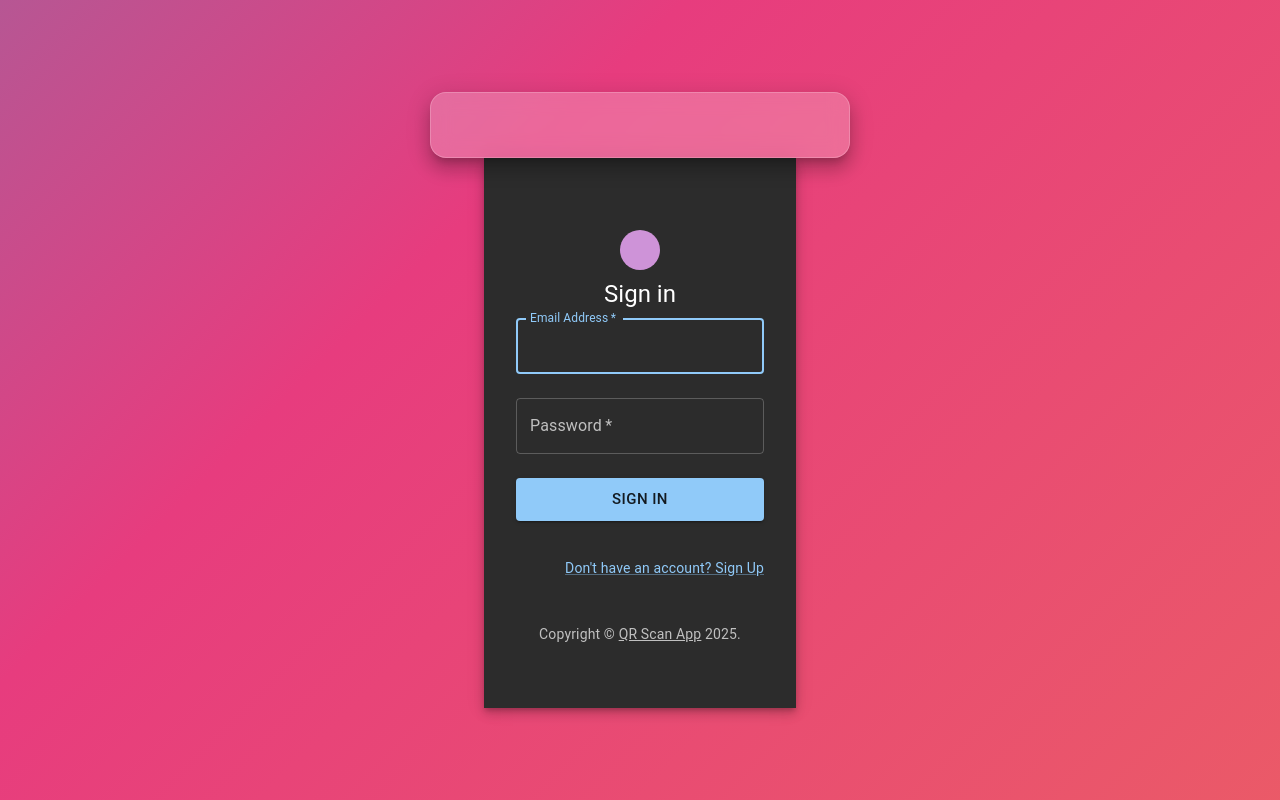
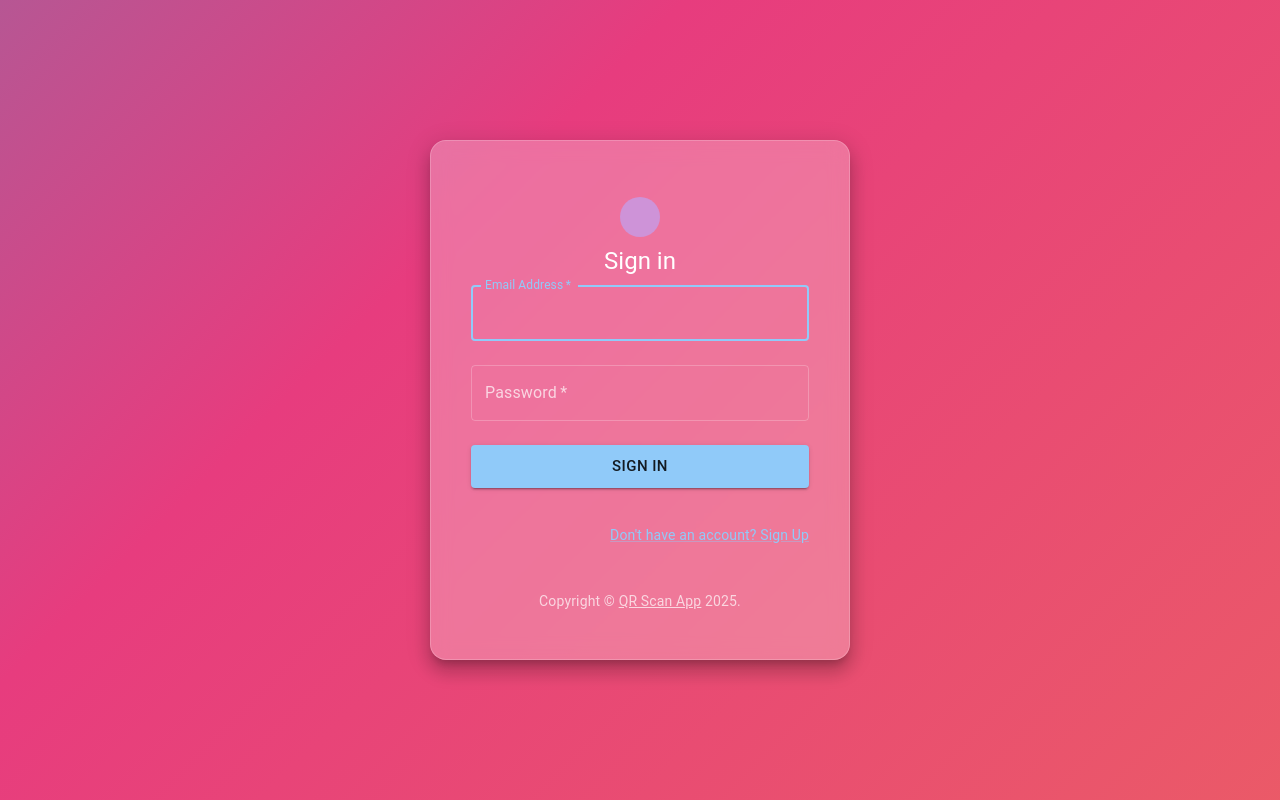
Before and after one commit to Abhi122802/qrstatus12, a React (Create React App) app: page / in a window 1280 px wide. Built offline with nearby package versions, Linux system fonts and the light colour scheme; some icons are missing.

Commit message:
firstss commit

```diff
--- a/src/components/LoginPage.js
+++ b/src/components/LoginPage.js
@@ -82,40 +82,33 @@ const LoginPage = () => {
       component="main"
       sx={{
         height: '100vh',
-        width: '100vw',
-        display: 'flex',
-        flexDirection: 'column',
+        width:"100vw", // Ensure it covers the full viewport height
         background: 'linear-gradient(-45deg, #ee7752, #e73c7e, #23a6d5, #23d5ab)',
         backgroundSize: '400% 400%',
         animation: `${gradientAnimation} 15s ease infinite`,
         justifyContent: 'center',
         alignItems: 'center',
+        display: 'flex',
       }}
     >
       <CssBaseline />
       <Paper
         elevation={12}
         sx={{
-          p: 4,
+          py: { xs: 4, sm: 6 },
+          px: { xs: 3, sm: 5 },
           borderRadius: 4,
           width: '100%',
           maxWidth: 420,
+          display: 'flex',
+          flexDirection: 'column',
+          alignItems: 'center',
           // Glassmorphism effect
-          backgroundColor: 'rgba(255, 255, 255, 0.1)',
+          backgroundColor: 'rgba(255, 255, 255, 0.15)',
           backdropFilter: 'blur(10px)',
           border: '1px solid rgba(255, 255, 255, 0.2)',
         }}
-      />
-      <Grid item xs={12} sm={8} md={5} component={Paper} elevation={6} square>
-        <Box
-          sx={{
-            my: 8,
-            mx: 4,
-            display: 'flex', // This is correct
-            flexDirection: 'column', // This is correct
-            alignItems: 'center',
-          }}
-        >
+      >
           <Avatar sx={{ m: 1, bgcolor: 'secondary.main' }}>
             <LockOutlinedIcon />
           </Avatar>
@@ -123,7 +116,7 @@ const LoginPage = () => {
             Sign in
           </Typography>
           <Box component="form" noValidate onSubmit={handleLogin} sx={{ mt: 1, width: '100%' }}>
-            {error && <Alert severity="error">{error}</Alert>}
+            {error && <Alert severity="error" sx={{ mb: 2 }}>{error}</Alert>}
             <Stack spacing={3}>
               <TextField label="Email Address" name="email" autoComplete="email" value={email} onChange={(e) => setEmail(e.target.value)} required fullWidth autoFocus />
               <TextField label="Password" name="password" type="password" autoComplete="current-password" value={password} onChange={(e) => setPassword(e.target.value)} required fullWidth />
@@ -139,9 +132,8 @@ const LoginPage = () => {
               </Grid>
             </Stack>
             <Copyright sx={{ mt: 5 }} />
-          </Box>
         </Box>
-      </Grid>
+      </Paper>
     </Grid>
   );
 };
```
